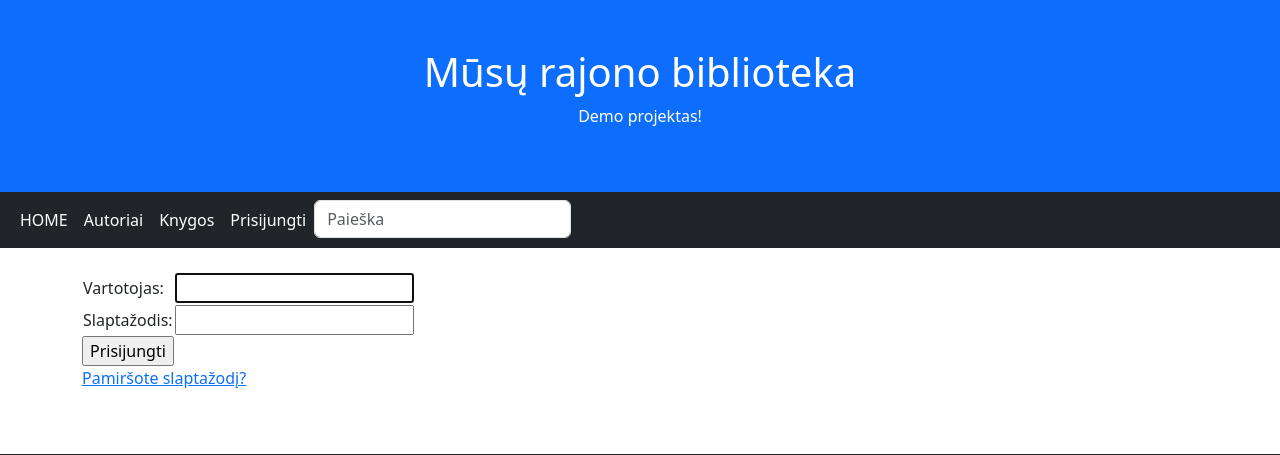
After one commit to DonatasNoreika/biblioteka_202401, a Django app: page /accounts/login/ in a window 1280 px wide. The commit adds this page. Shown: the top 455 px of the page. Run offline with Django 5.2, Linux system fonts and the light colour scheme.

Commit message:
+Pridėtas apsilankymų skaitiklis, login/logout logika

```diff
--- a/mysite/library/templates/base.html
+++ b/mysite/library/templates/base.html
@@ -28,9 +28,26 @@
             <li class="nav-item">
                 <a class="nav-link active" href="{% url 'books' %}">Knygos</a>
             </li>
+            {% if user.is_authenticated %}
+            <li class="nav-item"><a class="nav-link" href="#">
+              <svg class="bi bi-person" width="1.5em" height="1.5em" viewBox="0 0 16 16" fill="currentColor" xmlns="http://www.w3.org/2000/svg">
+                <path fill-rule="evenodd" d="M13 14s1 0 1-1-1-4-6-4-6 3-6 4 1 1 1 1h10zm-9.995-.944v-.002.002zM3.022 13h9.956a.274.274 0 00.014-.002l.008-.002c-.001-.246-.154-.986-.832-1.664C11.516 10.68 10.289 10 8 10c-2.29 0-3.516.68-4.168 1.332-.678.678-.83 1.418-.832 1.664a1.05 1.05 0 00.022.004zm9.974.056v-.002.002zM8 7a2 2 0 100-4 2 2 0 000 4zm3-2a3 3 0 11-6 0 3 3 0 016 0z" clip-rule="evenodd"/>
+              </svg>
+            {{ user.get_username }}</a></li>
+            <li class="nav-item">
+                <form method="post" action="{% url 'logout' %}">
+                    {% csrf_token %}
+                    <button class="nav-link active" type="submit">Atsijungti</button>
+                </form>
+            </li>
+            {% else %}
+            <li class="nav-item">
+                <a class="nav-link active" href="{% url 'login' %}">Prisijungti</a>
+            </li>
+            {% endif %}
             <li>
                 <form action="{% url 'search' %}" method="get" class="form-inline my-2 my-md-0">
-                <input name="query" class="form-control" type="text" placeholder="Paieška">
+                    <input name="query" class="form-control" type="text" placeholder="Paieška">
                 </form>
             </li>
         </ul>
--- a/mysite/library/templates/index.html
+++ b/mysite/library/templates/index.html
@@ -10,4 +10,5 @@
     <li><strong>Laisvų knygų:</strong> {{ num_instances_available }}</li>
     <li><strong>Autorių:</strong> {{ num_authors }}</li>
 </ul>
+<p>Čia jūs lankotės {{ num_visits }}-ą kartą</p>
 {% endblock %}
--- /dev/null
+++ b/mysite/library/templates/registration/login.html
@@ -0,0 +1,35 @@
+{% extends "base.html" %}
+
+{% block "title" %}Prisijungimas{% endblock %}
+
+{% block "content" %}
+
+  {% if form.errors %}
+    <p>Prisijungimo klaida, bandykite dar kartą!</p>
+  {% endif %}
+
+  {% if next %}
+    {% if user.is_authenticated %}
+      <p>Neturite prieigos prie šios informacijos. Turite prisijungti.</p>
+    {% endif %}
+  {% endif %}
+
+  <form method="post" action="{% url 'login' %}">
+    {% csrf_token %}
+    <table>
+      <tr>
+        <td>Vartotojas: </td>
+        <td>{{ form.username }}</td>
+      </tr>
+      <tr>
+        <td>Slaptažodis: </td>
+        <td>{{ form.password }}</td>
+      </tr>
+    </table>
+    <input type="submit" value="Prisijungti" />
+    <input type="hidden" name="next" value="{{ next }}" />
+  </form>
+
+  <p><a href="{% url 'password_reset' %}">Pamiršote slaptažodį?</a></p>
+
+{% endblock %}
--- a/mysite/library/views.py
+++ b/mysite/library/views.py
@@ -12,12 +12,17 @@ def index(request):
     num_instances = BookInstance.objects.all().count()
     num_instances_available = BookInstance.objects.filter(status__exact='g').count()
     num_authors = Author.objects.all().count()
+
+    num_visits = request.session.get('num_visits', 1)
+    request.session['num_visits'] = num_visits + 1
+
     my_context = {
         "num_books": num_books,
         "num_instances": num_instances,
         "num_instances_available": num_instances_available,
         "num_authors": num_authors,
         "now": datetime.datetime.today(),
+        'num_visits': num_visits,
     }
     return render(request, template_name='index.html', context=my_context)
 
--- a/mysite/mysite/settings.py
+++ b/mysite/mysite/settings.py
@@ -121,3 +121,5 @@ DEFAULT_AUTO_FIELD = 'django.db.models.BigAutoField'
 
 MEDIA_ROOT = os.path.join(BASE_DIR, 'library/media')
 MEDIA_URL = '/media/'
+
+LOGIN_REDIRECT_URL = '/'
--- a/mysite/mysite/urls.py
+++ b/mysite/mysite/urls.py
@@ -22,6 +22,7 @@ from django.views.generic import RedirectView
 
 urlpatterns = [
     path('admin/', admin.site.urls),
+    path('accounts/', include('django.contrib.auth.urls')),
     path('library/', include('library.urls')),
     # path('', include('library.urls')),
     path('', RedirectView.as_view(url='library/', permanent=True)),
```
Also changed, not shown: mysite/library/templates/registration/logged_out.html (added, +8 -0 lines).
